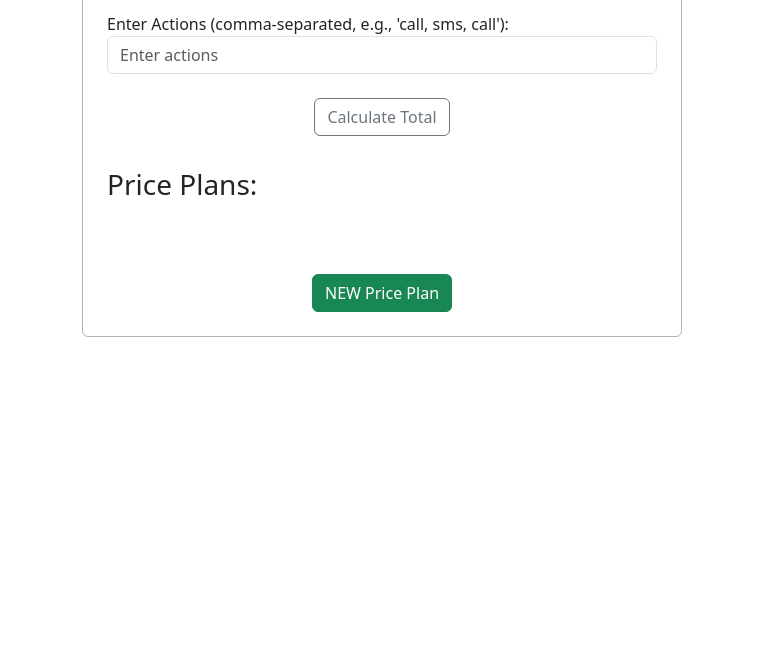
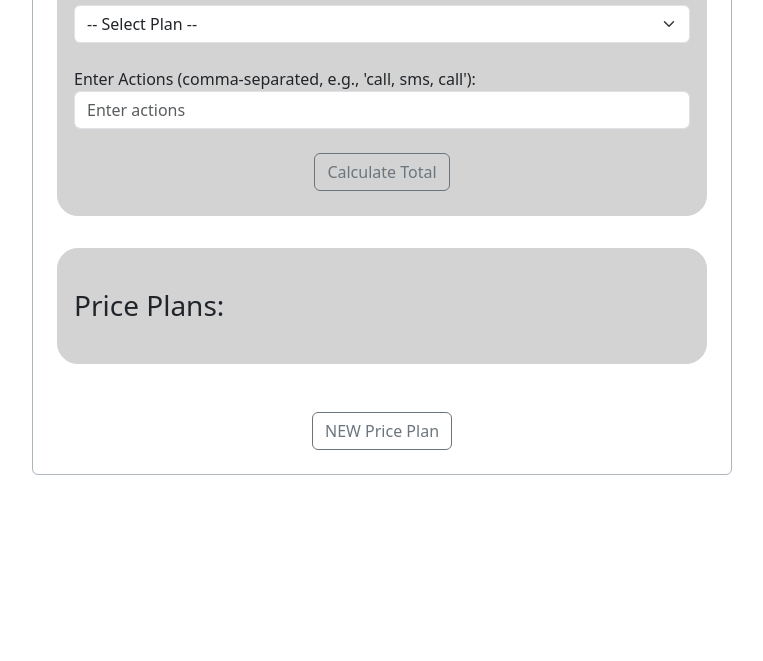
Before and after one commit to nosimilo97/price_plan, a website: page public/index.html in a window 1280 px wide. Shown: the part 139-800 px from the top of the page, without its empty margins (258-1021 px from the left). Drawn offline with nearby package versions, Linux system fonts and the light colour scheme; no server answers.

Commit message:
added changes

```diff
--- a/public/alpineJS.js
+++ b/public/alpineJS.js
@@ -1,29 +1,29 @@
 document.addEventListener('alpine:init', () => {
-    Alpine.data('phoneBillApp', () => ({
+    Alpine.data("phoneBillApp", () => ({
       pricePlans: [],
-        selectedPlan: '',
-        actions: '',
+      selectedPlan: "",
+      actions: "",
       total: null,
       displayForm: false,
-        newPlan: { id: null, name: '', call_cost: '', sms_cost: '' },
+      newPlan: { id: "", name: "", call_cost: "", sms_cost: "" },
       isEditing: false,
 
       async fetchPricePlans() {
-const response = await fetch('/api/price_plans/');
+        const response = await fetch("/api/price_plans/");
         this.pricePlans = await response.json();
-console.log(this.pricePlans);
+        // console.log(this.pricePlans);
       },
 
       async calculateTotal() {
-            const response = await fetch('/api/phonebill/', {
-                method: 'POST',
+        const response = await fetch("/api/phonebill/", {
+          method: "POST",
           headers: {
-                    'Content-Type': 'application/json'
+            "Content-Type": "application/json",
           },
           body: JSON.stringify({
             price_plan: this.selectedPlan,
-                    actions: this.actions
-                })
+            actions: this.actions,
+          }),
         });
 
         const data = await response.json();
@@ -31,14 +31,13 @@ console.log(this.pricePlans);
       },
 
       async createPlan() {
-            const response = await fetch('/api/price_plan/create', {
-                method: 'POST',
+        const response = await fetch("/api/price_plan/create", {
+          method: "POST",
           headers: {
-                    'Content-Type': 'application/json'
+            "Content-Type": "application/json",
           },
-                body: JSON.stringify(this.newPlan)
+          body: JSON.stringify(this.newPlan),
         });
-
 
         if (response.ok) {
           this.fetchPricePlans();
@@ -51,34 +50,37 @@ console.log(this.pricePlans);
 
       async updatePlan() {
         if (!this.newPlan.id) {
-console.error('Plan ID is missing. Cannot update.');
+          console.error("Plan ID is missing. Cannot update.");
           return;
         }
-const response = await fetch('/api/price_plan/update', { // Fixed URL syntax
-method: 'POST',
+        const response = await fetch("/api/price_plan/update", {
+          method: "POST",
           headers: {
-    'Content-Type': 'application/json'
+            "Content-Type": "application/json",
           },
-body: JSON.stringify(this.newPlan)
+          body: JSON.stringify(this.newPlan),
         });
+
+        const data = await response.json();
+        console.log('Update response:', data);
 
         if (response.ok) {
           await this.fetchPricePlans(); // Refresh the list of plans
           this.resetForm();
           this.closeModal();
+          location.reload();
         } else {
-console.error('Failed to update the plan');
+          console.error("Failed to update the plan");
         }
       },
 
-
       async deletePlan(id) {
-            const response = await fetch('/api/price_plan/delete', {
-                method: 'POST',
+        const response = await fetch("/api/price_plan/delete", {
+          method: "POST",
           headers: {
-                    'Content-Type': 'application/json'
+            "Content-Type": "application/json",
           },
-                body: JSON.stringify({ id })
+          body: JSON.stringify({ id }),
         });
 
         if (response.ok) {
@@ -94,15 +96,15 @@ this.newPlan = {
           id: plan.id,
           name: plan.plan_name,
           call_cost: plan.call_price,
-sms_cost: plan.sms_price
+          sms_cost: plan.sms_price,
         };
-const modalElement = document.getElementById('createPlanModal');
+        const modalElement = document.getElementById("createPlanModal");
         const createPlanModal = new bootstrap.Modal(modalElement);
         createPlanModal.show();
       },
 
       closeModal() {
-const modalElement = document.getElementById('createPlanModal');
+        const modalElement = document.getElementById("createPlanModal");
         const createPlanModal = bootstrap.Modal.getInstance(modalElement);
         if (createPlanModal) {
           createPlanModal.hide();
@@ -112,14 +114,13 @@ createPlanModal.hide();
       openCreatePlanModal() {
         this.resetForm(); // Reset the form state
         this.isEditing = false; // Set editing to false for creating a new plan
-const modalElement = document.getElementById('createPlanModal');
+        const modalElement = document.getElementById("createPlanModal");
         const createPlanModal = new bootstrap.Modal(modalElement);
         createPlanModal.show();
       },
 
       resetForm() {
-    this.newPlan = { id: null, name: '', call_cost: '', sms_cost: '' };
-}
-
+        this.newPlan = { id: null, name: "", call_cost: "", sms_cost: "" };
+      },
     }));
 });
--- a/public/index.html
+++ b/public/index.html
@@ -8,9 +8,30 @@
     <script src="alpineJS.js"></script>
     <link href="https://cdn.jsdelivr.net/npm/bootstrap@5.3.3/dist/css/bootstrap.min.css" rel="stylesheet" integrity="sha384-QWTKZyjpPEjISv5WaRU9OFeRpok6YctnYmDr5pNlyT2bRjXh0JMhjY6hW+ALEwIH" crossorigin="anonymous">
 </head>
+<style>
+    .total-bill{
+        background-color: #d3d3d3;
+        padding: 1em;
+        border: 1px solid #d3d3d3;
+        margin-bottom: 2em;
+        border-radius: 1.3em;
+    }
+    .price-plan {
+        background-color: #d3d3d3;
+        padding: 1em;
+        border: 1px solid #d3d3d3;
+        border-radius: 1.3em;
+
+    }
+    /* totalPhoneBill {
+        background-color:  #afeeee;
+    } */
+</style>
 <body>
-    <div class="mt-4 mx-auto p-4 border border-dark-subtle rounded" style="max-width: 600px;" x-data="phoneBillApp" x-init="fetchPricePlans">
+    <div class=" bg-blue mt-4 mx-auto p-4 border border-dark-subtle rounded" style="max-width: 700px;" x-data="phoneBillApp" x-init="fetchPricePlans">
         <!-- Dropdown to Select a Price Plan -->
+         <div class="total-bill">
+            <h2 class="text-center">Total PhoneBill Calculator</h2>
         <div class="mt-2 grid gap-0 row-gap-3">
             <label class="mb-2" for="price-plan">Select a Price Plan:</label>
             <select class="form-select" id="price-plan" x-model="selectedPlan">
@@ -36,13 +57,13 @@
         <div class="text-center" x-show="total !== null">
             <h3>Total Bill: R<span x-text="total"></span></h3>
         </div>
-
+</div>
         <!-- Display List of Price Plans and their Totals -->
-        <div>
+        <div class="price-plan">
             <h3 class="my-4">Price Plans:</h3>
             <div class="d-flex flex-column gap-3">
                 <template x-for="plan in pricePlans" :key="plan.id">
-                    <div class=" d-flex align-items-center border p-3 m-2">
+                    <div class=" d-flex align-items-center border p-3 m-2 bg-white">
                         <strong x-text="plan.plan_name"></strong> -
                         Call Cost: R<span x-text="plan.call_price"></span>,
                         SMS Cost: R<span x-text="plan.sms_price"></span>
@@ -57,7 +78,7 @@
 
         <!-- Create New Price Plan Button -->
          <div class="text-center mt-4">
-        <button type="button" class="btn btn-success mt-4"  @click="openCreatePlanModal()">
+        <button type="button" class="btn btn-outline-secondary mt-4"  @click="openCreatePlanModal()">
             NEW Price Plan
         </button>
 </div>
```
Also changed, not shown: 1 other file. Lines whose indentation alone changed are shown as unchanged.
